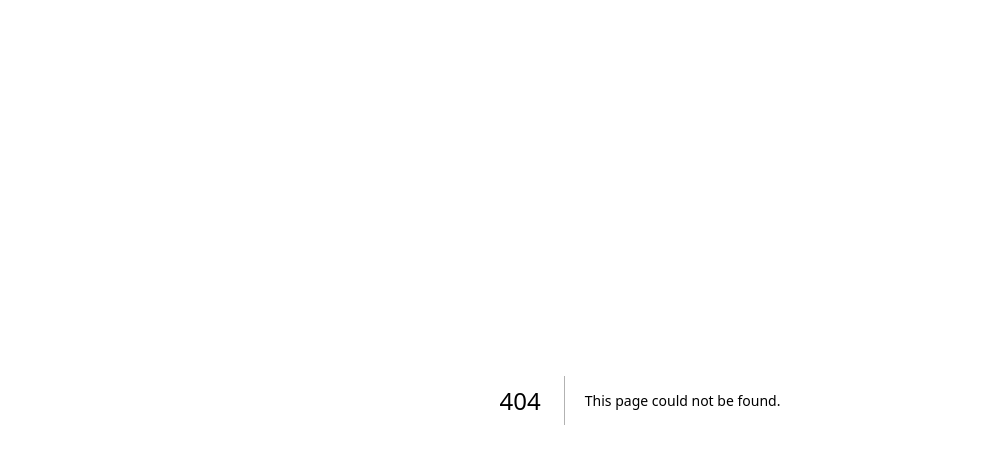
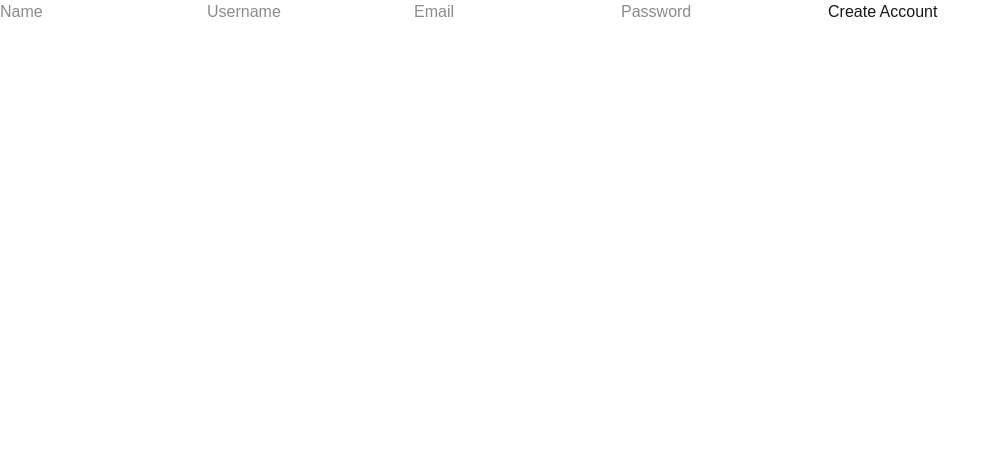
Before and after one commit to nanah1307/isope-thesis, a Next.js app: page /signup in a window 1280 px wide. Before the commit this address had no page. Shown: the top 464 px of the page, without its empty margins (0-1000 px from the left). Built offline with nearby package versions, Linux system fonts and the light colour scheme; no server answers.

Commit message:
template signup page

```diff
--- /dev/null
+++ b/src/app/signup/page.tsx
@@ -0,0 +1,52 @@
+"use client";
+
+import { useState } from "react";
+import { supabase } from "@/app/lib/database";
+
+export default function SignUpPage() {
+  const [email, setEmail] = useState("");
+  const [password, setPassword] = useState("");
+  const [username, setUsername] = useState("");
+  const [name, setName] = useState("");
+
+  const handleSignUp = async () => {
+    // 1️⃣ Create auth user (password handled by Supabase)
+    const { data, error } = await supabase.auth.signUp({
+      email,
+      password,
+    });
+
+    if (error || !data.user) {
+      alert(error?.message);
+      return;
+    }
+
+    // 2️⃣ Insert profile into users table
+    const { error: insertError } = await supabase.from("users").insert({
+      id: data.user.id,
+      email,
+      username,
+      name,
+      role: "member",
+    });
+
+    if (insertError) {
+      alert(insertError.message);
+    } else {
+      alert("Account created!");
+    }
+  };
+
+  return (
+    <div className="space-y-3">
+      <input placeholder="Name" onChange={e => setName(e.target.value)} />
+      <input placeholder="Username" onChange={e => setUsername(e.target.value)} />
+      <input placeholder="Email" onChange={e => setEmail(e.target.value)} />
+      <input type="password" placeholder="Password" onChange={e => setPassword(e.target.value)} />
+
+      <button onClick={handleSignUp}>
+        Create Account
+      </button>
+    </div>
+  );
+}
```
